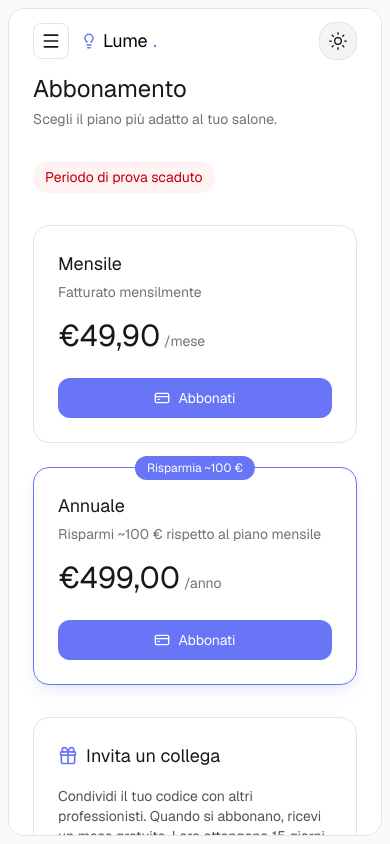
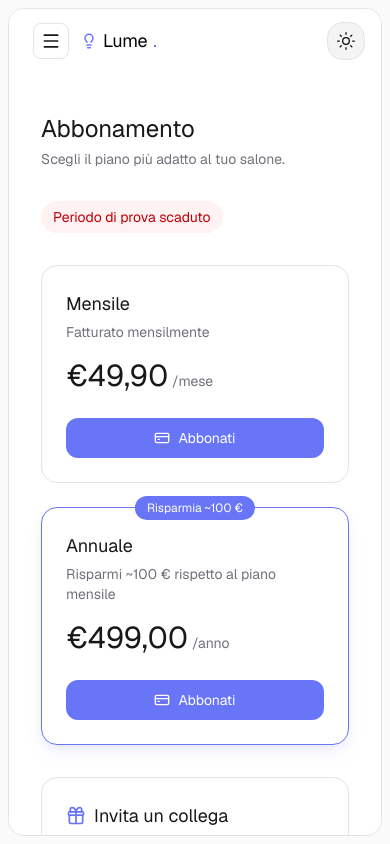
Before and after one commit to AlessandroLongo23/Lume, a Next.js app: page /admin/subscribe in a window 390 px wide. Built offline with nearby package versions, Linux system fonts and the light colour scheme; no server answers; the database is empty.

Commit message:
improve body layout

```diff
--- a/src/app/admin/clienti/page.tsx
+++ b/src/app/admin/clienti/page.tsx
@@ -139,7 +139,15 @@ export default function ClientiPage() {
 
         {isLoading ? (
           <TableSkeleton />
-        ) : clients.length === 0 ? (
+        ) : visibleClients.length === 0 ? (
+          showArchived ? (
+            <EmptyState
+              icon={Archive}
+              title="Nessun cliente archiviato"
+              description="I clienti che archivierai compariranno qui. Potrai sempre ripristinarli."
+              action={{ label: 'Vedi clienti attivi', icon: Users, onClick: () => setShowArchived(false) }}
+            />
+          ) : (
             <EmptyState
               icon={Users}
               title="Nessun cliente trovato"
@@ -147,6 +155,7 @@ export default function ClientiPage() {
               secondaryAction={{ label: 'Importa dati', icon: ArrowDownToLine, onClick: () => setShowImport(true) }}
               action={{ label: 'Nuovo cliente', icon: UserPlus, onClick: () => setShowAdd(true) }}
             />
+          )
         ) : view === 'table' ? (
           <ClientsTable clients={visibleClients} showArchived={showArchived} />
         ) : (
--- a/src/lib/components/shared/ui/PageHeader.tsx
+++ b/src/lib/components/shared/ui/PageHeader.tsx
@@ -17,9 +17,9 @@ export function PageHeader({ title, subtitle, icon: Icon, actions }: PageHeaderP
           </span>
         )}
         <div className="min-w-0">
-          <h1 className="text-2xl font-bold tracking-tight leading-tight text-zinc-900 dark:text-zinc-50 truncate">{title}</h1>
+          <h1 className="text-3xl font-bold tracking-tight leading-tight text-zinc-900 dark:text-zinc-50 truncate">{title}</h1>
           {subtitle && (
-            <p className="text-sm text-zinc-500 dark:text-zinc-400 mt-1 truncate">{subtitle}</p>
+            <p className="text-sm font-normal text-zinc-500 dark:text-zinc-400 mt-1.5 truncate">{subtitle}</p>
           )}
         </div>
       </div>
--- a/src/lib/components/shell/AppShell.tsx
+++ b/src/lib/components/shell/AppShell.tsx
@@ -107,7 +107,7 @@ export function AppShell({ impersonationBanner, sidebar, topBar, children }: App
                 <div className="sticky top-0 z-10 h-16 bg-white dark:bg-zinc-900 rounded-t-xl">
                   {topBar}
                 </div>
-                <div className="px-6 md:px-10 pb-10">
+                <div className="px-8 md:px-14 pt-10 pb-12">
                   {children}
                 </div>
               </div>
--- a/src/lib/components/shell/TopBar.tsx
+++ b/src/lib/components/shell/TopBar.tsx
@@ -13,7 +13,7 @@ export function TopBar({ rightCluster, leftCluster }: TopBarProps) {
   const { setOpen } = useMobileMenu();
 
   return (
-    <div className="h-full flex items-center justify-between gap-4 px-6 md:px-10 min-w-0">
+    <div className="h-full flex items-center justify-between gap-4 px-4 ps-6 min-w-0">
       <div className="flex items-center gap-3 min-w-0">
         <button
           className="md:hidden inline-flex items-center justify-center w-9 h-9 rounded-md border border-zinc-200 dark:border-zinc-800 bg-white dark:bg-zinc-900 text-zinc-900 dark:text-white"
```
Lines whose indentation alone changed are shown as unchanged.
